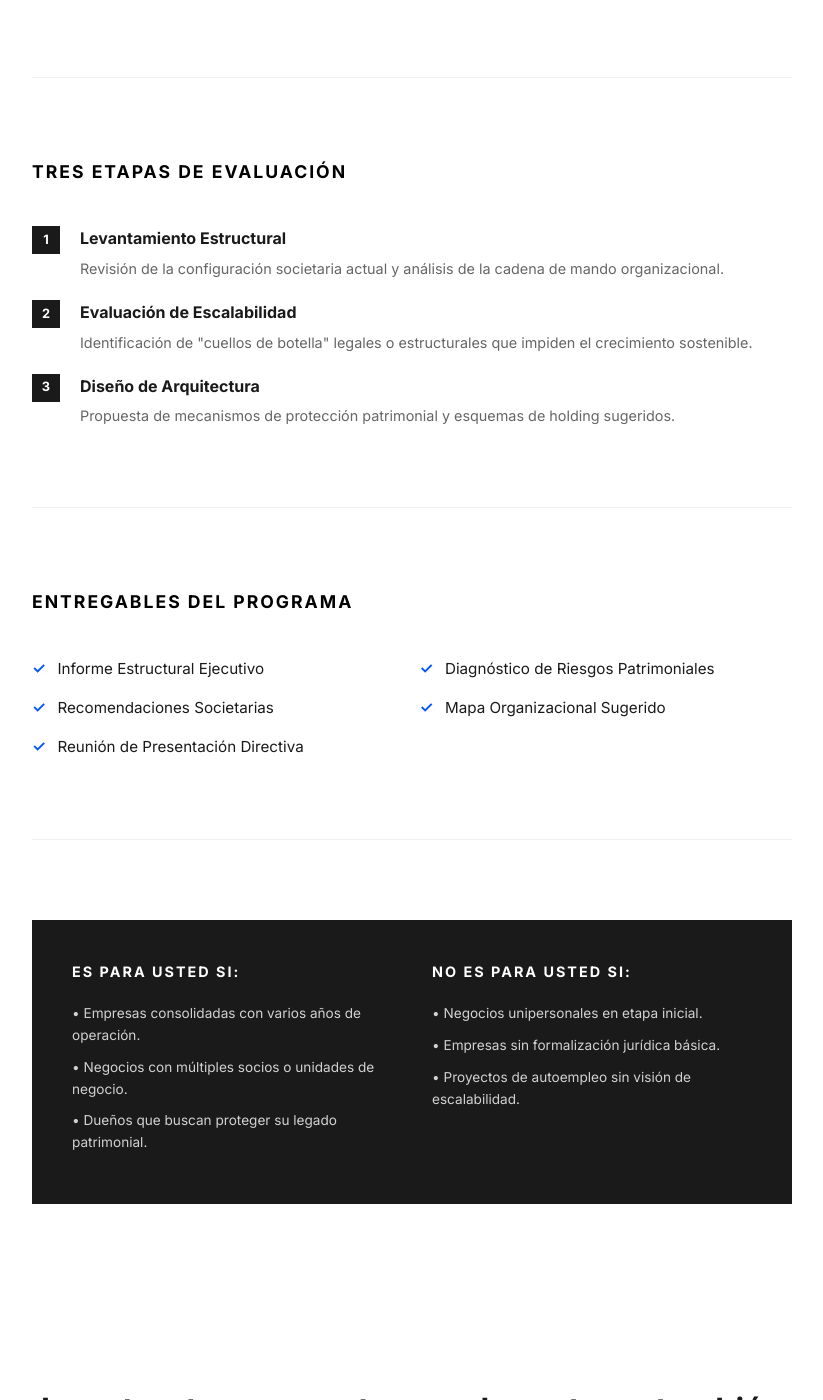
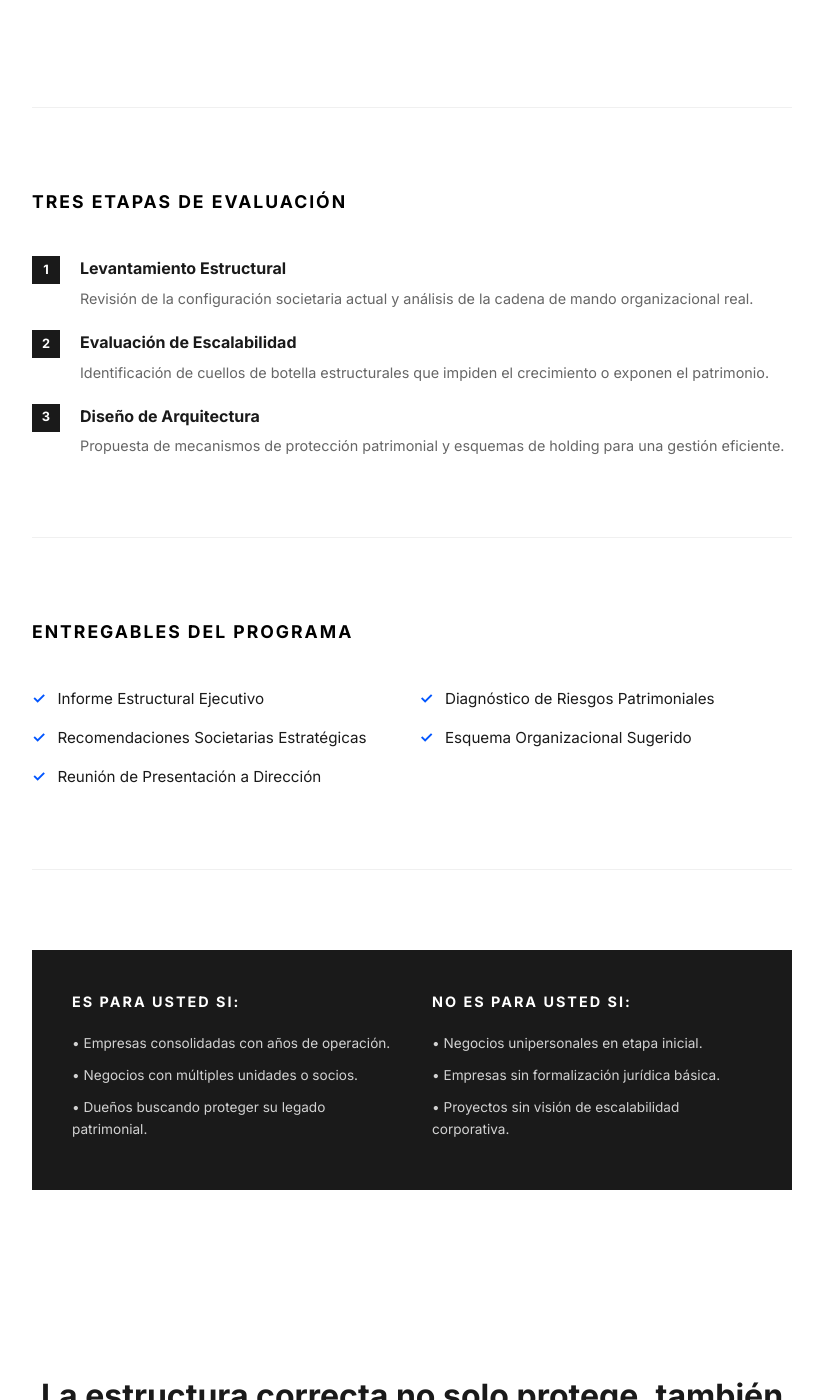
Before and after one commit to IKUBERT/ikubert.github.io, a Jekyll site: the page built from servicios/radiografia-empresarial.html, in a window 1280 px wide and 1400 px high, scrolled down 1595 px. Shown: the whole window, without its empty margins (228-1051 px from the left). Built offline with Jekyll 4.4.1, drawn with Linux system fonts in a browser that asks for light colours; some of the changed text lies outside the part shown.

Commit message:
Update content and links in radiografia-empresarial.html

```diff
--- a/servicios/radiografia-empresarial.html
+++ b/servicios/radiografia-empresarial.html
@@ -60,25 +60,25 @@ title: Radiografía Empresarial | IKUBERT
 
     <section class="hero-l">
         <h1>La estructura de su empresa determina su crecimiento y su protección patrimonial.</h1>
-        <p>Una arquitectura societaria y patrimonial mal diseñada puede limitar su expansión y generar riesgos innecesarios frente a contingencias.</p>
-        <a href="{{ site.baseurl }}/contacto" class="btn-main">Solicitar Radiografía Empresarial</a>
+        <p>Una arquitectura societaria y patrimonial mal diseñada puede limitar su expansión y generar riesgos innecesarios frente a contingencias operativas o legales.</p>
+        <a href="{{ site.baseurl }}/contacto?servicio=Radiografía Empresarial" class="btn-main">Solicitar Radiografía Empresarial</a>
     </section>
 
     <section class="section-l">
         <h2>Arquitecturas Improvisadas</h2>
-        <p style="margin-bottom: 30px; color: #666;">Muchas empresas crecen operativamente con éxito, pero mantienen estructuras jurídicas y organizacionales diseñadas para negocios mucho más pequeños.</p>
+        <p style="margin-bottom: 30px; color: #666;">Muchas empresas crecen operativamente con éxito, pero mantienen estructuras jurídicas y organizacionales que exponen el capital acumulado.</p>
         <div class="problem-box">
             <div class="p-item">
                 <h4>Vulnerabilidad Patrimonial</h4>
-                <p>Mezcla de activos personales y empresariales que expone el patrimonio ante riesgos legales.</p>
+                <p>Falta de separación clara entre activos operativos y patrimonio personal o de socios.</p>
             </div>
             <div class="p-item">
                 <h4>Inconsistencia Societaria</h4>
-                <p>Estructuras que no permiten la entrada de nuevos socios o la creación de filiales de forma eficiente.</p>
+                <p>Estructuras rígidas que dificultan la entrada de nuevos inversionistas o la diversificación de negocios.</p>
             </div>
             <div class="p-item">
                 <h4>Desalineación Estratégica</h4>
-                <p>Organigramas y procesos que no responden a los objetivos de crecimiento sostenible del dueño.</p>
+                <p>Organigramas que responden a la inercia del día a día y no a un plan de escalabilidad sostenible.</p>
             </div>
         </div>
     </section>
@@ -87,7 +87,7 @@ title: Radiografía Empresarial | IKUBERT
         <h2>Sobre el Análisis</h2>
         <div class="def-box">
             <p>La <strong>Radiografía Empresarial</strong> es un análisis estructural de 20 días enfocado en evaluar la arquitectura societaria, organizacional y patrimonial de la organización bajo una visión de ingeniería estratégica.</p>
-            <p style="font-size: 0.8rem; color: #888; margin-top: 15px;">* Nota: Servicio de consultoría estratégica. No constituye asesoría legal formal ni reemplaza la planificación tributaria de especialistas contables.</p>
+            <p style="font-size: 0.8rem; color: #888; margin-top: 15px;">* Nota: Servicio de consultoría estratégica. No sustituye asesoría legal formal ni planificación tributaria de especialistas contables.</p>
 
             <div class="meta-data">
                 <div class="meta-item"><span>Duración</span><strong>20 Días</strong></div>
@@ -103,21 +103,21 @@ title: Radiografía Empresarial | IKUBERT
                 <div class="step-num">1</div>
                 <div class="step-content">
                     <h4>Levantamiento Estructural</h4>
-                    <p>Revisión de la configuración societaria actual y análisis de la cadena de mando organizacional.</p>
+                    <p>Revisión de la configuración societaria actual y análisis de la cadena de mando organizacional real.</p>
                 </div>
             </div>
             <div class="step">
                 <div class="step-num">2</div>
                 <div class="step-content">
                     <h4>Evaluación de Escalabilidad</h4>
-                    <p>Identificación de "cuellos de botella" legales o estructurales que impiden el crecimiento sostenible.</p>
+                    <p>Identificación de cuellos de botella estructurales que impiden el crecimiento o exponen el patrimonio.</p>
                 </div>
             </div>
             <div class="step">
                 <div class="step-num">3</div>
                 <div class="step-content">
                     <h4>Diseño de Arquitectura</h4>
-                    <p>Propuesta de mecanismos de protección patrimonial y esquemas de holding sugeridos.</p>
+                    <p>Propuesta de mecanismos de protección patrimonial y esquemas de holding para una gestión eficiente.</p>
                 </div>
             </div>
         </div>
@@ -128,9 +128,9 @@ title: Radiografía Empresarial | IKUBERT
         <div class="check-list">
             <div class="check-item">Informe Estructural Ejecutivo</div>
             <div class="check-item">Diagnóstico de Riesgos Patrimoniales</div>
-            <div class="check-item">Recomendaciones Societarias</div>
-            <div class="check-item">Mapa Organizacional Sugerido</div>
-            <div class="check-item">Reunión de Presentación Directiva</div>
+            <div class="check-item">Recomendaciones Societarias Estratégicas</div>
+            <div class="check-item">Esquema Organizacional Sugerido</div>
+            <div class="check-item">Reunión de Presentación a Dirección</div>
         </div>
     </section>
 
@@ -139,9 +139,9 @@ title: Radiografía Empresarial | IKUBERT
             <div>
                 <h3>Es para usted si:</h3>
                 <ul class="filter-list">
-                    <li>• Empresas consolidadas con varios años de operación.</li>
-                    <li>• Negocios con múltiples socios o unidades de negocio.</li>
-                    <li>• Dueños que buscan proteger su legado patrimonial.</li>
+                    <li>• Empresas consolidadas con años de operación.</li>
+                    <li>• Negocios con múltiples unidades o socios.</li>
+                    <li>• Dueños buscando proteger su legado patrimonial.</li>
                 </ul>
             </div>
             <div>
@@ -149,7 +149,7 @@ title: Radiografía Empresarial | IKUBERT
                 <ul class="filter-list">
                     <li>• Negocios unipersonales en etapa inicial.</li>
                     <li>• Empresas sin formalización jurídica básica.</li>
-                    <li>• Proyectos de autoempleo sin visión de escalabilidad.</li>
+                    <li>• Proyectos sin visión de escalabilidad corporativa.</li>
                 </ul>
             </div>
         </div>
@@ -158,7 +158,7 @@ title: Radiografía Empresarial | IKUBERT
     <section style="text-align: center; padding: 100px 0;">
         <h2 style="font-size: 2rem; margin-bottom: 20px;">La estructura correcta no solo protege, también acelera el crecimiento.</h2>
         <p style="color: #666; margin-bottom: 40px;">Conversemos durante 30 minutos y evaluemos si su arquitectura actual soporta sus metas de expansión.</p>
-        <a href="https://wa.me/56989374989" class="btn-main">Agendar Radiografía Empresarial</a>
+        <a href="{{ site.baseurl }}/contacto?servicio=Radiografía Empresarial" class="btn-main">Agendar Radiografía Empresarial</a>
         <p style="font-size: 0.7rem; text-transform: uppercase; letter-spacing: 1px; margin-top: 20px; color: #999; font-weight: 700;">Enfoque estratégico patrimonial, no comercial.</p>
     </section>
 
```
